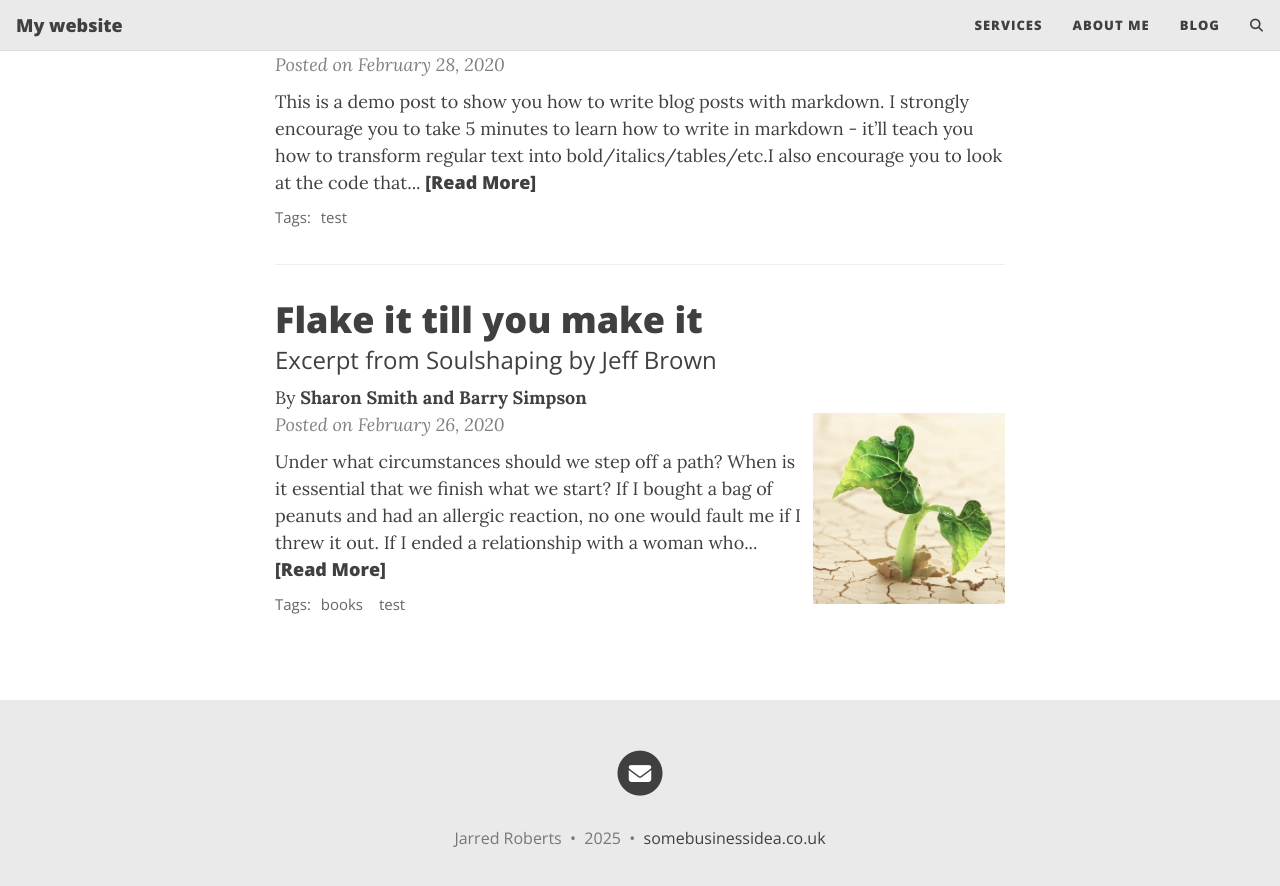
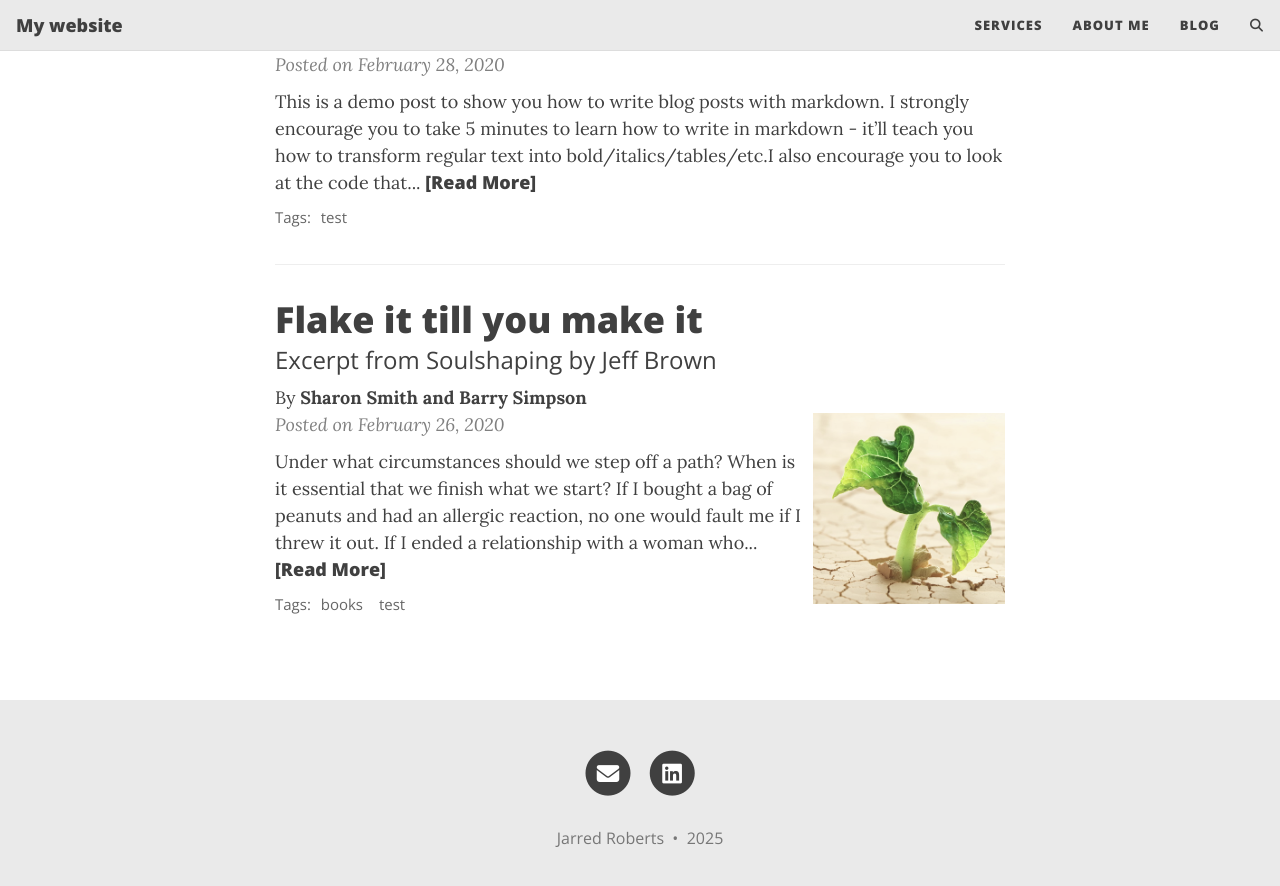
Before and after one commit to ChilledEther/business-site, a Jekyll site: the page built from index.html, in a window 1280 px wide and 900 px high, scrolled down 526 px. Shown: the top 886 px of the window. Built offline with Jekyll 4.4.1, drawn with Linux system fonts in a browser that asks for light colours; the list of posts is cut into pages by our own code; comment, search, counter and statistics services are not loaded; some of the changed lines change nothing that is shown.

Commit message:
chore: hide url-pretty at bottom and add linkedin profile

```diff
--- a/_config.yml
+++ b/_config.yml
@@ -57,7 +57,7 @@ social-network-links:
 #  whatsapp: 15551212
 #  medium: yourname
 #  reddit: yourname or r/yoursubreddit
-#  linkedin: daattali
+  linkedin: thejarredroberts
 #  xing: yourname
 #  stackoverflow: "3943160/daattali"
 #  snapchat: deanat78
@@ -99,7 +99,7 @@ share-links-active:
 
 # How to display the link to your website in the footer
 # Remove this if you don't want a link in the footer
-url-pretty: "somebusinessidea.co.uk"
+# url-pretty: "somebusinessidea.co.uk"
 
 # Add the website title to the title of every page
 title-on-all-pages: true
```
